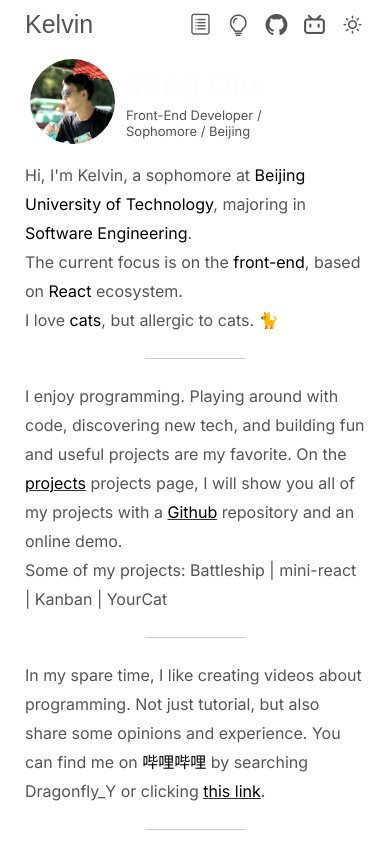
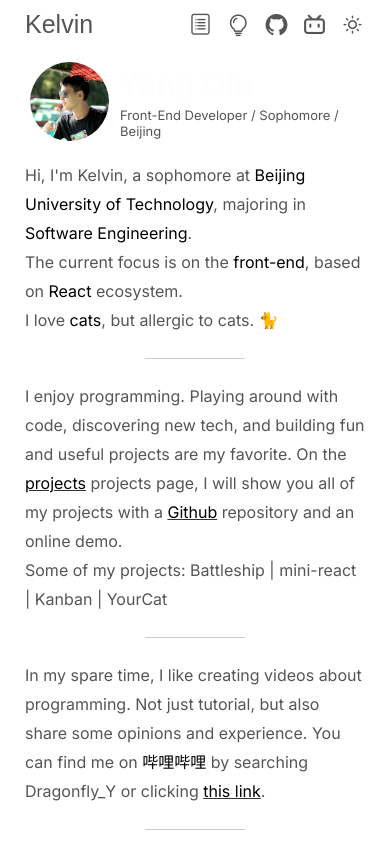
Before and after one commit to KelvinQiu802/portfolio, a Next.js app: page / in a window 390 px wide. Shown: the top 844 px of the page. Built offline with nearby package versions, Linux system fonts and the light colour scheme; a web font is replaced by a local one.

Commit message:
style: mobile tag

```diff
--- a/styles/Avatar.module.css
+++ b/styles/Avatar.module.css
@@ -40,7 +40,6 @@
 
   .tag {
     font-size: 13px;
-    max-width: 140px;
     margin-top: 5px;
   }
 
```
